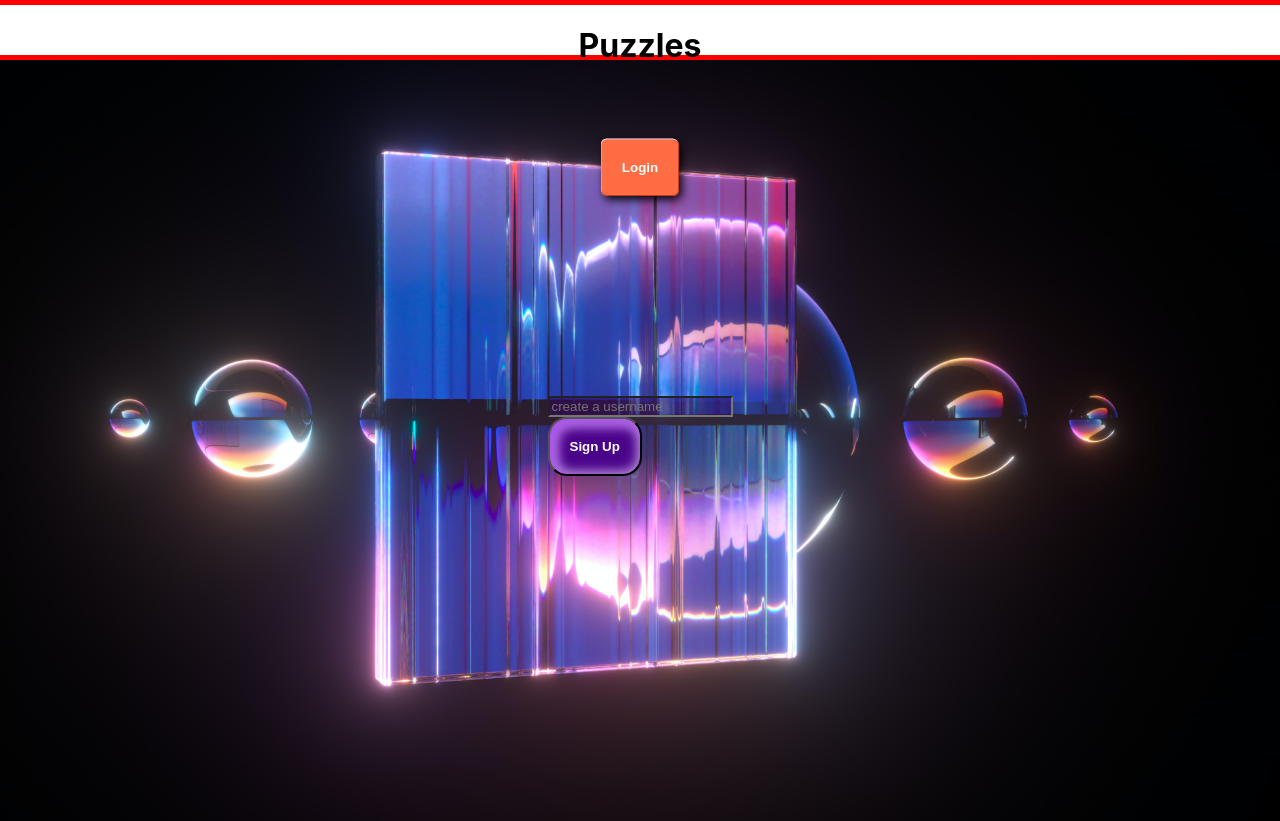
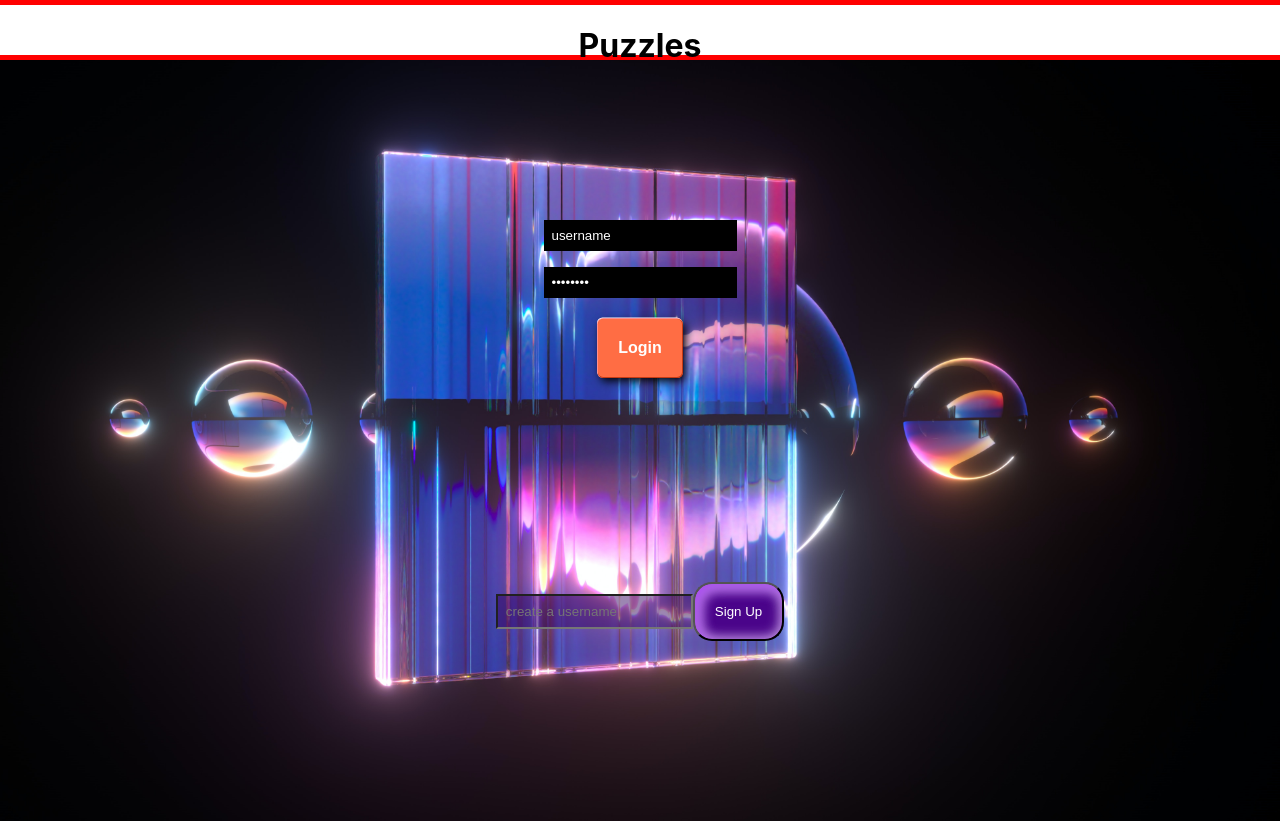
Before and after one commit to SaraDonaldson/mvp-puzzle-project, a React (Create React App) app in the folder Client/: page / in a window 1280 px wide. Built offline with nearby package versions, Linux system fonts and the light colour scheme.

Commit message:
login form basic styling on landingScreen

```diff
--- a/Client/src/Components/LoginForm.jsx
+++ b/Client/src/Components/LoginForm.jsx
@@ -1,11 +1,13 @@
 import React from 'react'
+import "../Screens/Styles/landingScreen.css"
 
 function LoginForm() {
   return (
     <div className='login-form'>
-        <form>
+        <form className='login-form'>
 
         <input
+        className='login-username'
         type='text'
         placeholder='username'
         value='username'
@@ -13,12 +15,19 @@ function LoginForm() {
         </input>
 
         <input
+         className='login-password'
         type= "password"
         placeholder='password'
         value="password"
         >
         </input>
 
+        <button
+        className="login"
+        type='submit'
+        link="home"
+        text="Login">
+          Login </button>
         </form>
 
 
--- a/Client/src/Screens/LandingScreen.jsx
+++ b/Client/src/Screens/LandingScreen.jsx
@@ -2,6 +2,7 @@
 import "./Styles/landingScreen.css";
 import { TestPuzzleButton } from "../Components/TestPuzzleButtons";
 import { CreateUserAccount } from "../Components/CreateUserAccount.jsx";
+import LoginForm from "../Components/LoginForm";
 
 
 
@@ -17,10 +18,10 @@ export function LandingScreen () {
             <TestPuzzleButton link="home" text="Guest User One"/>
             </div> */}
 
-            <div className="login-Sara" >
+            {/* <div className="login-Sara" >
             <TestPuzzleButton link="home" text="Login"/>
-            </div>
-
+            </div> */}
+            <LoginForm/>
 
             <div className="new-user" >
             <CreateUserAccount
--- a/Client/src/Screens/Styles/landingScreen.css
+++ b/Client/src/Screens/Styles/landingScreen.css
@@ -9,7 +9,7 @@
     margin: 0 auto;
 
 }
-
+/*
 .landing-screen button{
     padding: 20px;
     margin: 0 auto;
@@ -18,25 +18,53 @@
     display:flex;
     align-items: center;
     margin-top: 80px;
-    /* border-radius: 5px; */
+    border-radius: 5px;
 
+} */
+
+/* ---------------------------------------------------------------------------------------------- */
+/* -------      Login Form          ---------------- */
+/* ---------------------------------------------------------------------------------------------- */
+
+.login-form {
+    background: transparent;
+    margin:0 auto;
+    margin-top: 10vh;
+    position: relative;
+    display: flex;
+    flex-direction: column;
+    align-content: center;
+    align-items: center;
+    row-gap: 2vh;
+
+}
+input{
+    padding: 1vh;
+}
+
+.login-username{
+    color: white;
+    border: none;
+    display: flex;
+}
+.login-password {
+    color: white;
+    border: none;
+    display: flex;
 }
 
 a:link { text-decoration: none; }
 
-.login-guest-one{
+
+/* .login {
     background: transparent;
-}
-.login-guest-one button{
+} */
+button.login {
+    align-self: center;
+    margin: 5px;
+    max-width: 120px;
     color: white;
-    background-color: darkviolet;
-}
-.login-Sara {
-    background: transparent;
-}
-.login-Sara a button{
-    color: white;
-    background: #ff6d44;
+    background: #ff6d44 !important;
     padding: 20px;
     border-radius:5px;
     border:none;
@@ -44,17 +72,29 @@ a:link { text-decoration: none; }
                  0 0 0 1px rgb(255, 142, 142),
                 -0.5px -1px 0 0.5px white,
                  3px 4px 10px 0.5px rgb(0, 0, 0);
-    /* transition:  0.4s ease-in-out; */
-    transition: all 5s;
+    transition:  0.4s ease-in-out;
+    /* transition: all 5s; */
+    font-size: 1rem;
+    font-weight:600;
 
 }
-.login-Sara a button:hover{
+button.login:hover{
     cursor: pointer;
     /* background-color:#ff6d44; */
-    background:linear-gradient(90deg, rgba(198,59,20,1) 0%, rgba(255,109,68,1) 18%, rgba(255,247,245,1) 50%, rgba(255,109,68,1) 77%, rgba(198,59,20,1) 100%);
+    background:linear-gradient(90deg,
+                     rgba(198,59,20,1) 0%,
+                     rgba(255,109,68,1) 18%,
+                     rgba(255,247,245,1) 50%,
+                     rgba(255,109,68,1) 77%,
+                     rgba(198,59,20,1) 100%) !important;
     transition:  5s ease-in-out;
 }
 
+
+
+/* ---------------------------------------------------------------------------------------------- */
+/* -------      Sign Up        ---------------- */
+/* ---------------------------------------------------------------------------------------------- */
 
 .new-user {
     margin-top: 100px;
```
